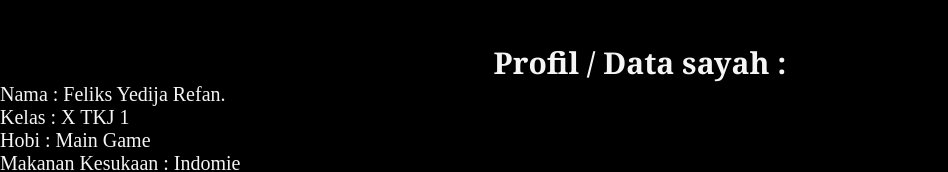
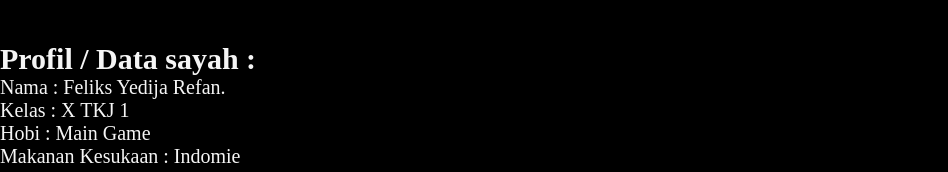
Before and after one commit to Feliksd/Latihan1_ITClub, a plain HTML site: page index.html in a window 1280 px wide. Shown: the part 440-612 px from the top of the page, without its empty margins (0-948 px from the left). Drawn offline with Linux system fonts and the light colour scheme.

Commit message:
Initialize Project

```diff
--- a/index.html
+++ b/index.html
@@ -17,7 +17,7 @@
         </video>
         </p>
           <br><br>
-      <p class="center"><b class="center">Profil / Data sayah :</b></p>
+      <p class="p"><b>Profil / Data sayah :</b></p>
       </div>
       <div>
         <ol>
--- a/style.css
+++ b/style.css
@@ -49,7 +49,7 @@ li {
   font-size: 20px;
 }
 
-b {
+p {
   color: whitesmoke;
-  font-size: 20px;
+  font-size: 30px;
 }
```
